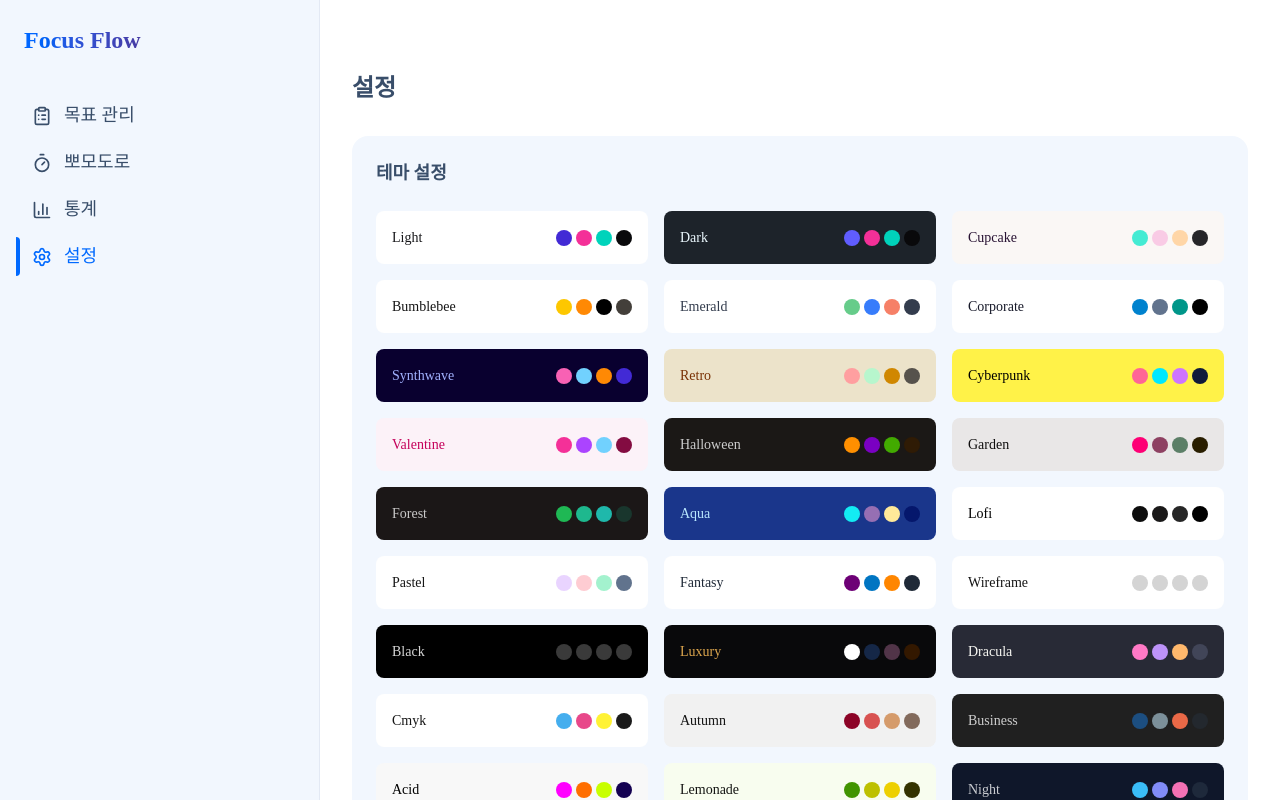
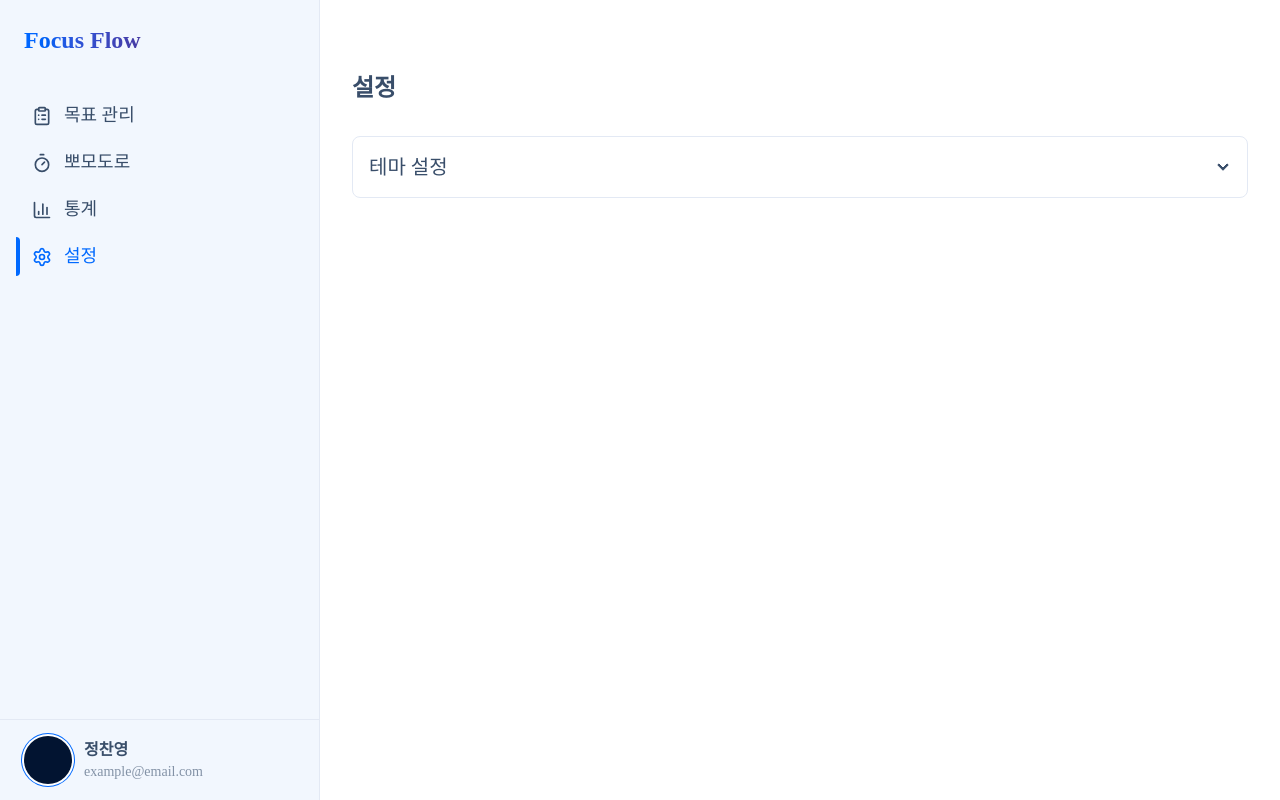
Before and after one commit to jchyng/focus-flow, a Next.js app: page /settings in a window 1280 px wide. Shown: the top 800 px of the page. Built offline with nearby package versions, Linux system fonts and the light colour scheme.

Commit message:
설정 페이지 아코디언 적용

```diff
--- a/src/app/(dashboard)/settings/page.tsx
+++ b/src/app/(dashboard)/settings/page.tsx
@@ -18,10 +18,14 @@ export default function SettingsPage() {
     <div className="container mx-auto">
       <h1 className="text-2xl font-bold mb-8">설정</h1>
 
-      <div className="card bg-base-200">
-        <div className="card-body">
-          <h2 className="card-title mb-4">테마 설정</h2>
-          <div className="grid grid-cols-1 md:grid-cols-2 lg:grid-cols-3 gap-4">
+      <div className="join join-vertical w-full">
+        <div className="collapse collapse-arrow join-item border border-base-300">
+          <input type="checkbox" />
+          <div className="collapse-title text-xl font-medium">
+            테마 설정
+          </div>
+          <div className="collapse-content">
+            <div className="grid grid-cols-1 md:grid-cols-2 lg:grid-cols-3 gap-4 pt-4">
               {THEMES.map((themeName) => (
                 <button
                   key={themeName}
@@ -43,6 +47,9 @@ export default function SettingsPage() {
             </div>
           </div>
         </div>
+
+
+      </div>
     </div>
   );
 }
```
Lines whose indentation alone changed are shown as unchanged.
